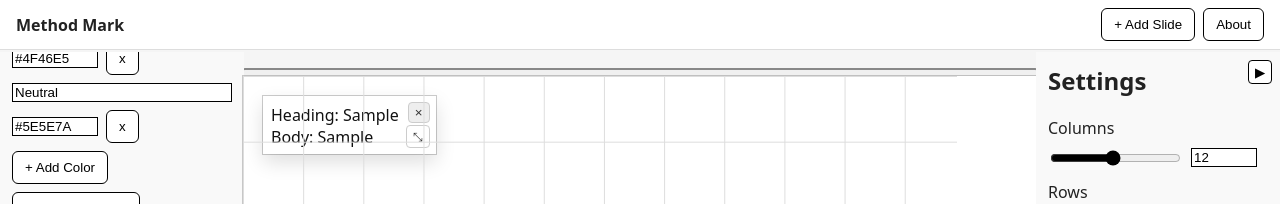
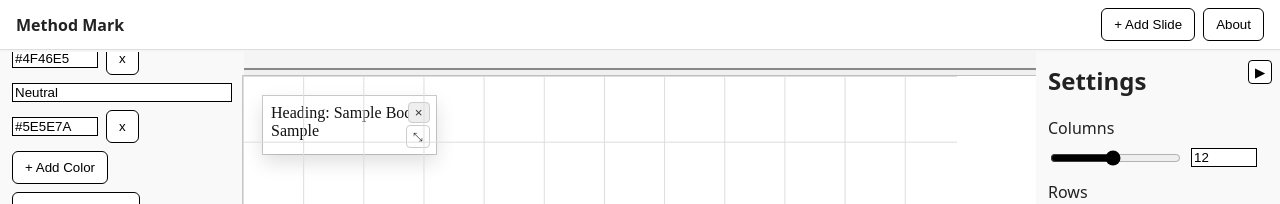
Before and after one commit to kngzero/Method-Mark, a React (Vite) app: page / in a window 1280 px wide. Both pictures are taken after typing "Sample", "Sample" into the empty fields and a click on the button "Add Typography Block". Shown: the top 204 px of the page. Built offline with nearby package versions, Linux system fonts and the light colour scheme; a web font is replaced by a local one.

Commit message:
feat: support heading and body fonts

```diff
--- a/src/App.jsx
+++ b/src/App.jsx
@@ -204,15 +204,17 @@ export default function App() {
     const blk = createBlock(type, grid, extra);
     setSlides(slides.map(s => s.id===active?{...s, blocks:[...(s.blocks||[]), blk]}:s));
   };
+  const headingTypes = React.useMemo(() => new Set(['name', 'tagline']), []);
   const addTextBlock = (type, text) => {
-    addBlock(type, { text });
+    const fontFamily = headingTypes.has(type) ? headingFont : bodyFont;
+    addBlock(type, { text, fontFamily });
   };
   const addColorsBlock = () => {
     addBlock('colors', { colors: colorsList });
   };
   const addTypographyBlock = () => {
     const text = `Heading: ${headingFont}\nBody: ${bodyFont}`;
-    addBlock('typography', { text });
+    addBlock('typography', { text, fontFamily: bodyFont });
   };
   const onLogoFile = (e) => {
     const file = e.target.files[0];
@@ -458,6 +460,8 @@ export default function App() {
                     showSafeMargin={showSafeMargin}
                     backgroundColor={backgroundColor}
                     onChange={b=>setSlideBlocks(s.id,b)}
+                    headingFont={headingFont}
+                    bodyFont={bodyFont}
                   />
                 </div>
                 <div className="row" style={{ justifyContent:'space-between', marginTop:6 }}>
--- a/src/components/Slide.jsx
+++ b/src/components/Slide.jsx
@@ -20,6 +20,8 @@ const snapSize = (v, step, gutter) => {
 let idCounter = 1;
 const newId = () => 'blk_' + idCounter++;
 
+const HEADING_TYPES = new Set(['name', 'tagline']);
+
 export default function Slide({
   blocks,
   onChange,
@@ -29,7 +31,9 @@ export default function Slide({
   roundedCorners,
   softShadow,
   showSafeMargin,
-  backgroundColor
+  backgroundColor,
+  headingFont,
+  bodyFont
 }) {
   const [selectedId, setSelectedId] = React.useState(null);
   const updateBlock = (id, patch) => {
@@ -66,6 +70,7 @@ export default function Slide({
           onSelect={() => setSelectedId(b.id)}
           onChange={p => updateBlock(b.id, p)}
           onRemove={() => removeBlock(b.id)}
+          fontFamily={b.fontFamily || (HEADING_TYPES.has(b.type) ? headingFont : bodyFont)}
         />
       ))}
       <GridOverlay grid={grid} showSafeMargin={showSafeMargin} />
@@ -73,7 +78,7 @@ export default function Slide({
   );
 }
 
-function DraggableBlock({ block, onChange, onRemove, grid, snap, selected, onSelect }) {
+function DraggableBlock({ block, onChange, onRemove, grid, snap, selected, onSelect, fontFamily }) {
   const ref = React.useRef(null);
   const dragging = React.useRef(false);
   const resizing = React.useRef(false);
@@ -215,7 +220,7 @@ function DraggableBlock({ block, onChange, onRemove, grid, snap, selected, onSel
       ) : block.type === 'colors' ? (
         <ColorPaletteBlock colors={block.colors || []} />
       ) : (
-        <TextBox text={block.text || block.type} onChange={text => onChange({ text })} />
+        <TextBox text={block.text || block.type} fontFamily={fontFamily} onChange={text => onChange({ text })} />
       )}
       <div className="handle" onMouseDown={onResizeDown}>⤡</div>
       <button
--- a/src/components/TextBox.jsx
+++ b/src/components/TextBox.jsx
@@ -1,11 +1,11 @@
 import React from 'react';
 
-export default function TextBox({ text, onChange }) {
+export default function TextBox({ text, onChange, fontFamily }) {
   return (
     <div
       contentEditable
       suppressContentEditableWarning
-      style={{ width: '100%', height: '100%', padding: 8, boxSizing: 'border-box' }}
+      style={{ width: '100%', height: '100%', padding: 8, boxSizing: 'border-box', fontFamily }}
       onBlur={e => onChange && onChange(e.target.innerText)}
     >
       {text}
```
